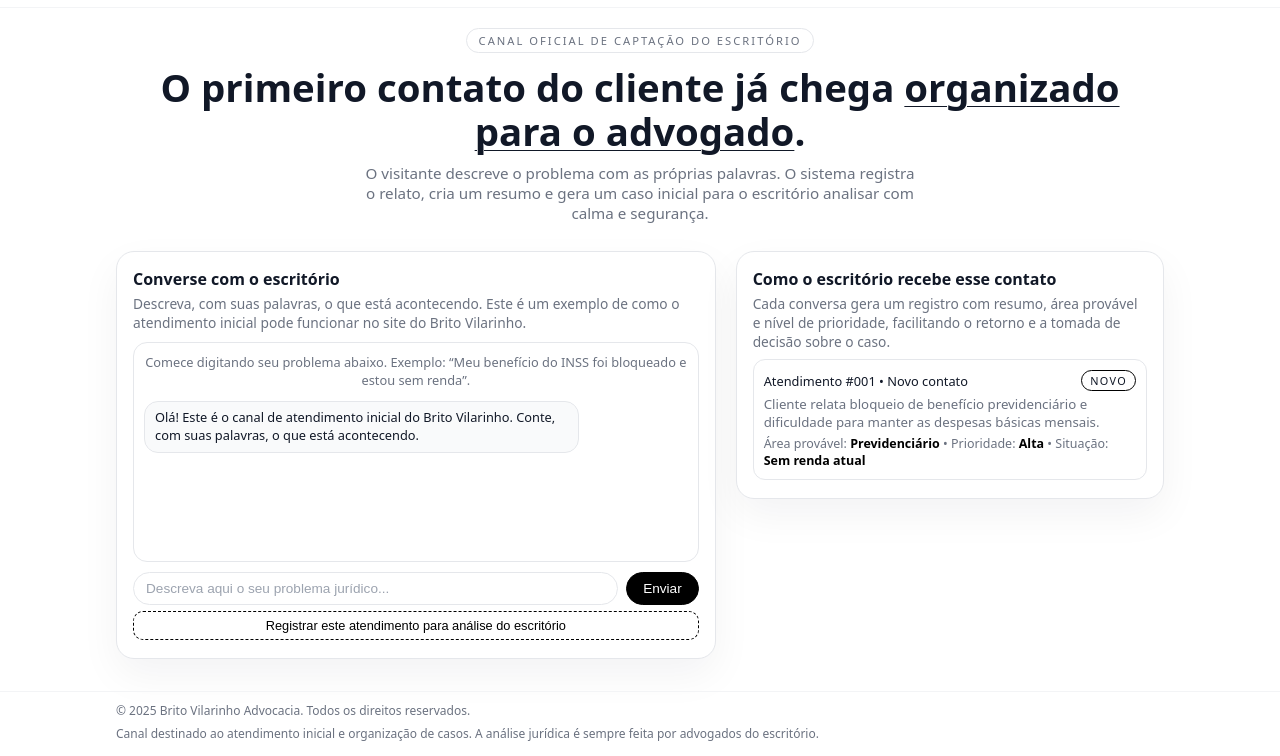
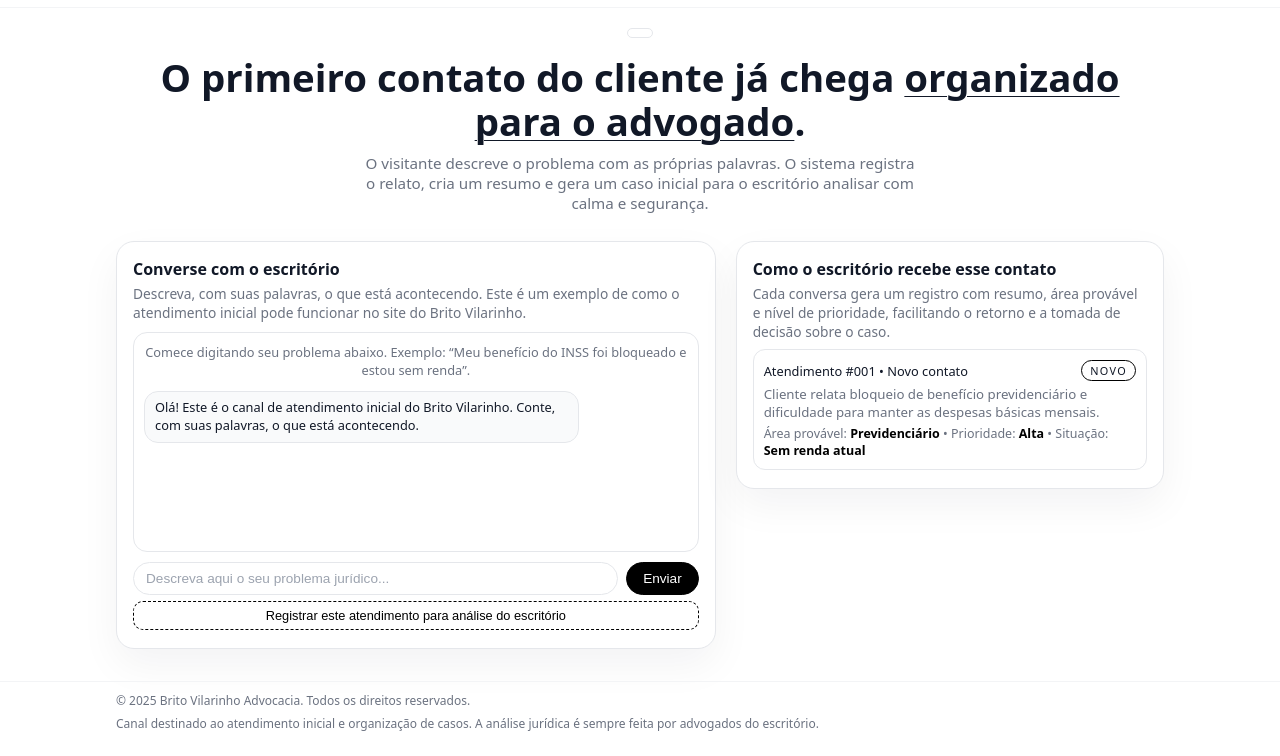
Before and after one commit to Olhaodesigner/jus-flow, a plain HTML site: page index.html in a window 1280 px wide. Shown: the part 172-928 px from the top of the page. Drawn offline with Linux system fonts and the light colour scheme.

Commit message:
Update index.html

```diff
--- a/index.html
+++ b/index.html
@@ -349,7 +349,7 @@
     <main>
       <div class="container">
         <section class="hero">
-          <div class="hero-tag">Canal oficial de captação do escritório</div>
+          <div class="hero-tag"></div>
           <h3>
             O primeiro contato do cliente já chega
             <span>organizado para o advogado</span>.
```
